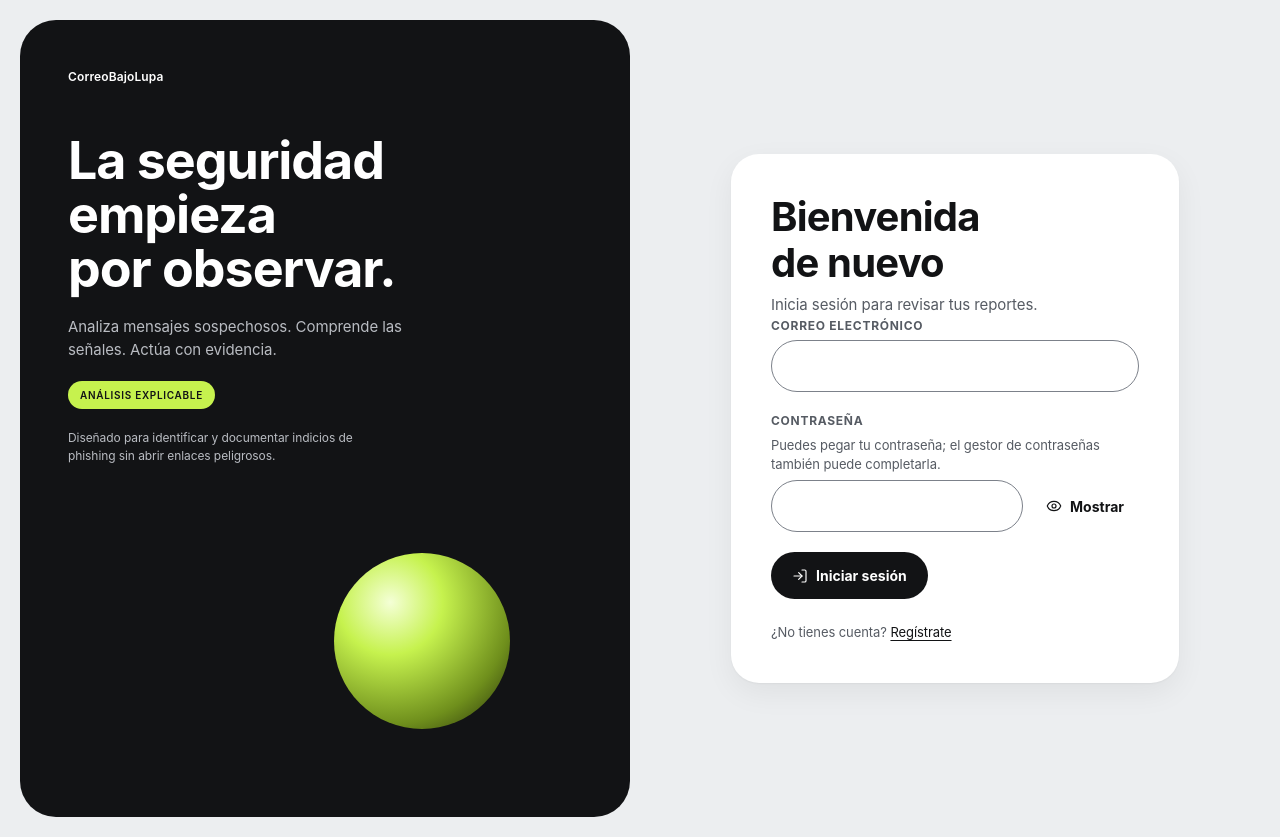
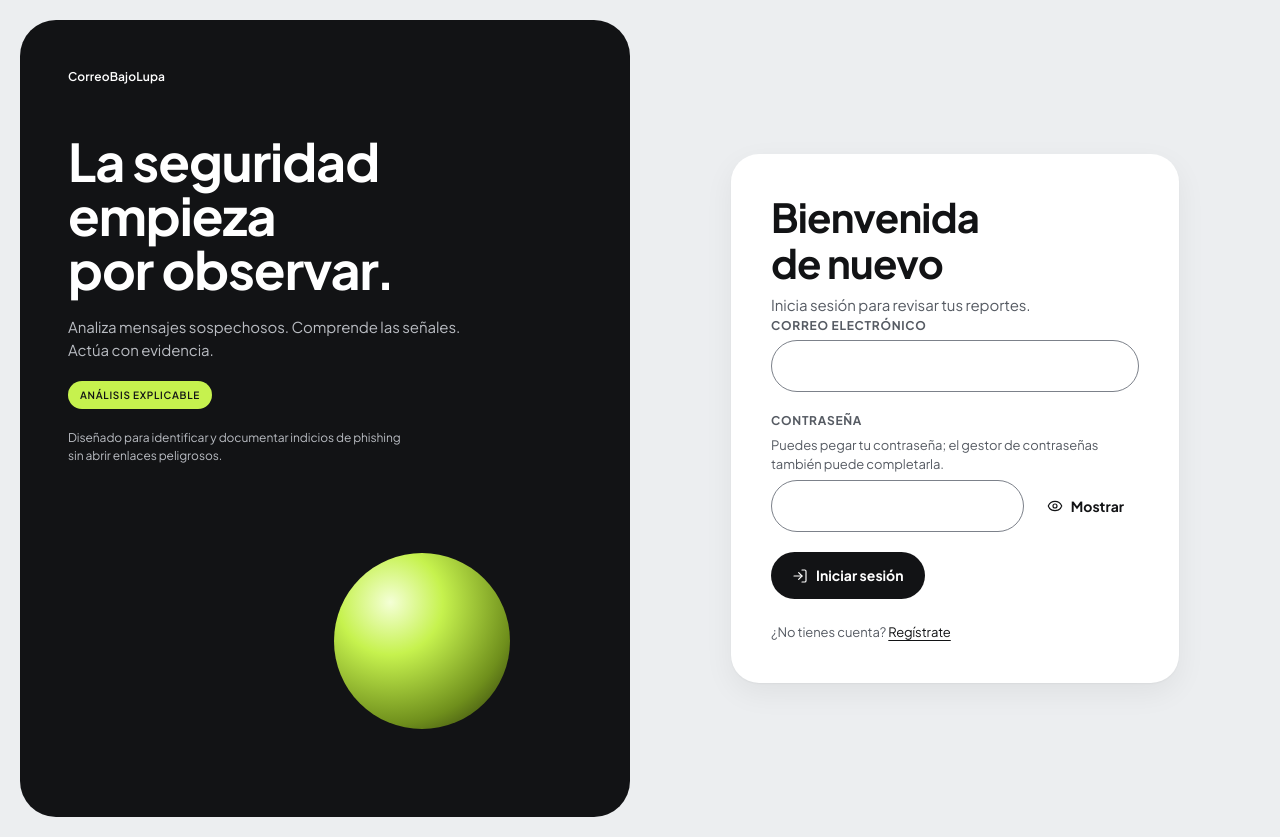
Before and after one commit to cesar160/correobajolupa-web, a React (Vite) app: page /login in a window 1280 px wide. Built offline with nearby package versions, Linux system fonts and the light colour scheme; no server answers.

Commit message:
build: servir Plus Jakarta Sans y JetBrains Mono desde el sitio
La CSP solo permite fuentes propias (font-src 'self'), así que las fuentes van en src/fonts y Vite las empaqueta. Son variables por peso, recortadas a latín y en WOFF; cada una lleva su licencia OFL.

```diff
--- a/src/styles.css
+++ b/src/styles.css
@@ -2,6 +2,24 @@
    redondeadas con sombra leve, navegación lateral con píldora negra activa y
    acento verde lima solo para la acción principal. El riesgo usa sus propios
    colores (alta, media, baja), que también se distinguen por luminosidad. */
+
+/* Fuentes servidas desde el propio sitio (la CSP solo permite font-src 'self').
+   Variables por peso y recortadas a latín; licencia OFL junto a cada archivo. */
+@font-face {
+  font-family: 'Plus Jakarta Sans';
+  src: url('./fonts/PlusJakartaSans-Variable.woff') format('woff');
+  font-weight: 200 800;
+  font-style: normal;
+  font-display: swap;
+}
+
+@font-face {
+  font-family: 'JetBrains Mono';
+  src: url('./fonts/JetBrainsMono-Variable.woff') format('woff');
+  font-weight: 100 800;
+  font-style: normal;
+  font-display: swap;
+}
 
 :root {
   /* Superficies y texto */
```
Also changed, not shown: src/fonts/JetBrainsMono-Variable.woff (added), src/fonts/OFL-JetBrainsMono.txt (added), src/fonts/OFL-PlusJakartaSans.txt (added), src/fonts/PlusJakartaSans-Variable.woff (added).
